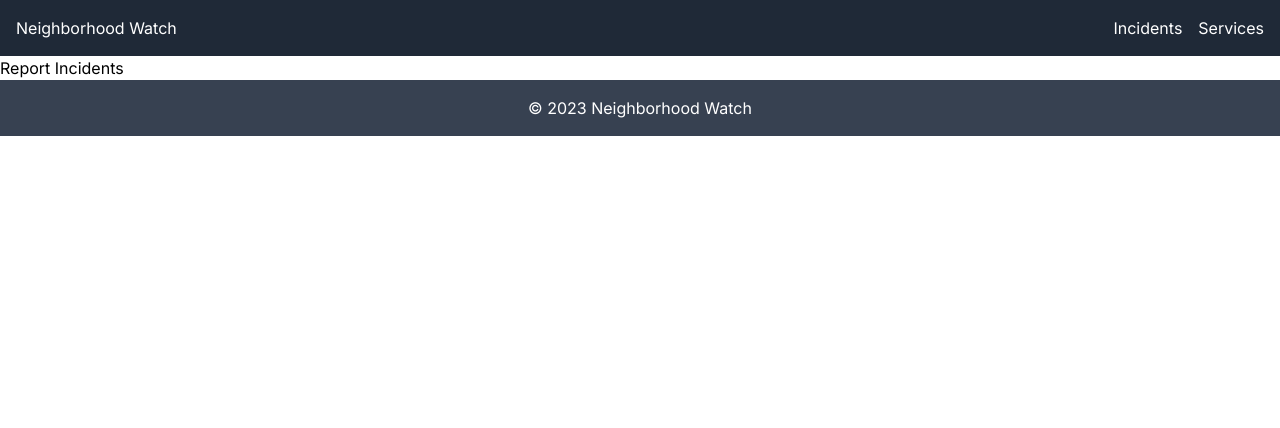
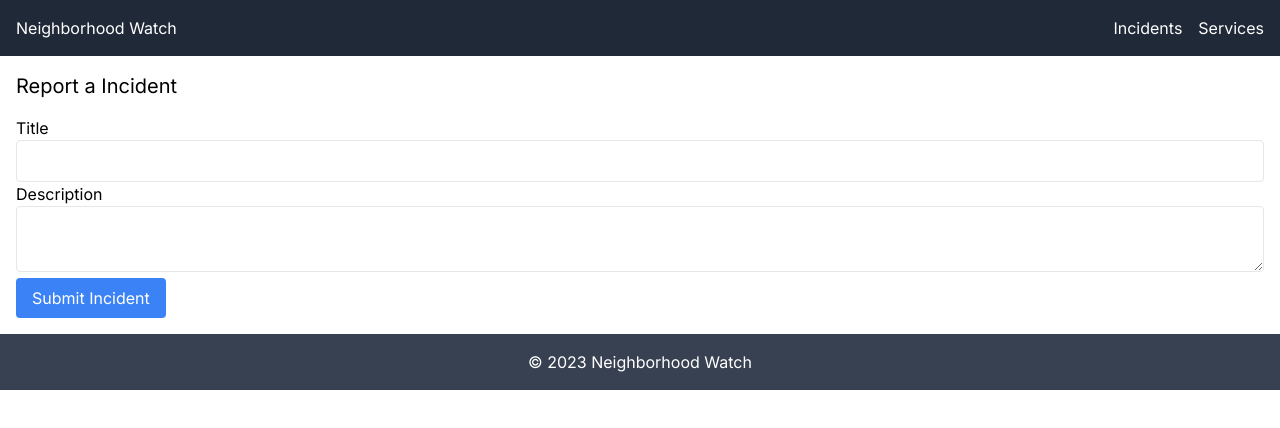
Before and after one commit to frontenddevtrainer/security-watch-app, a Next.js app: page /report-incidents in a window 1280 px wide. Shown: the top 428 px of the page. Built offline with nearby package versions, Linux system fonts and the light colour scheme.

Commit message:
Incident report form.

```diff
--- a/app/report-incidents/page.tsx
+++ b/app/report-incidents/page.tsx
@@ -1,3 +1,33 @@
-export default function ReportIncidentsPage(){
-    return "Report Incidents";
+'use client'
+import { useState } from "react"
+
+export default function ReportIncidentsPage() {
+
+    const [incident, setIncident] = useState({
+        title: "",
+        description: ""
+    })
+
+    function handleChange(e: any) {
+        setIncident({ ...incident, [e.target.name]: e.target.value })
+    }
+
+    function handleSubmit(){
+
+    }
+
+    return <div className="container mx-auto p-4">
+        <h1 className="text-xl mb-4">Report a Incident</h1>
+        <form onSubmit={handleSubmit}>
+            <div>
+                <label className="block">Title</label>
+                <input className="w-full p-2 border rounded" type="text" id="title" name="title" value={incident.title} onChange={handleChange} />
+            </div>
+            <div>
+                <label className="block">Description</label>
+                <textarea className="w-full p-2 border rounded" id="description" name="description" value={incident.description} onChange={handleChange}></textarea>
+            </div>
+            <button type="submit" className="bg-blue-500 text-white px-4 py-2 rounded hover:bg-blue-600">Submit Incident</button>
+        </form>
+    </div>
 }
```
